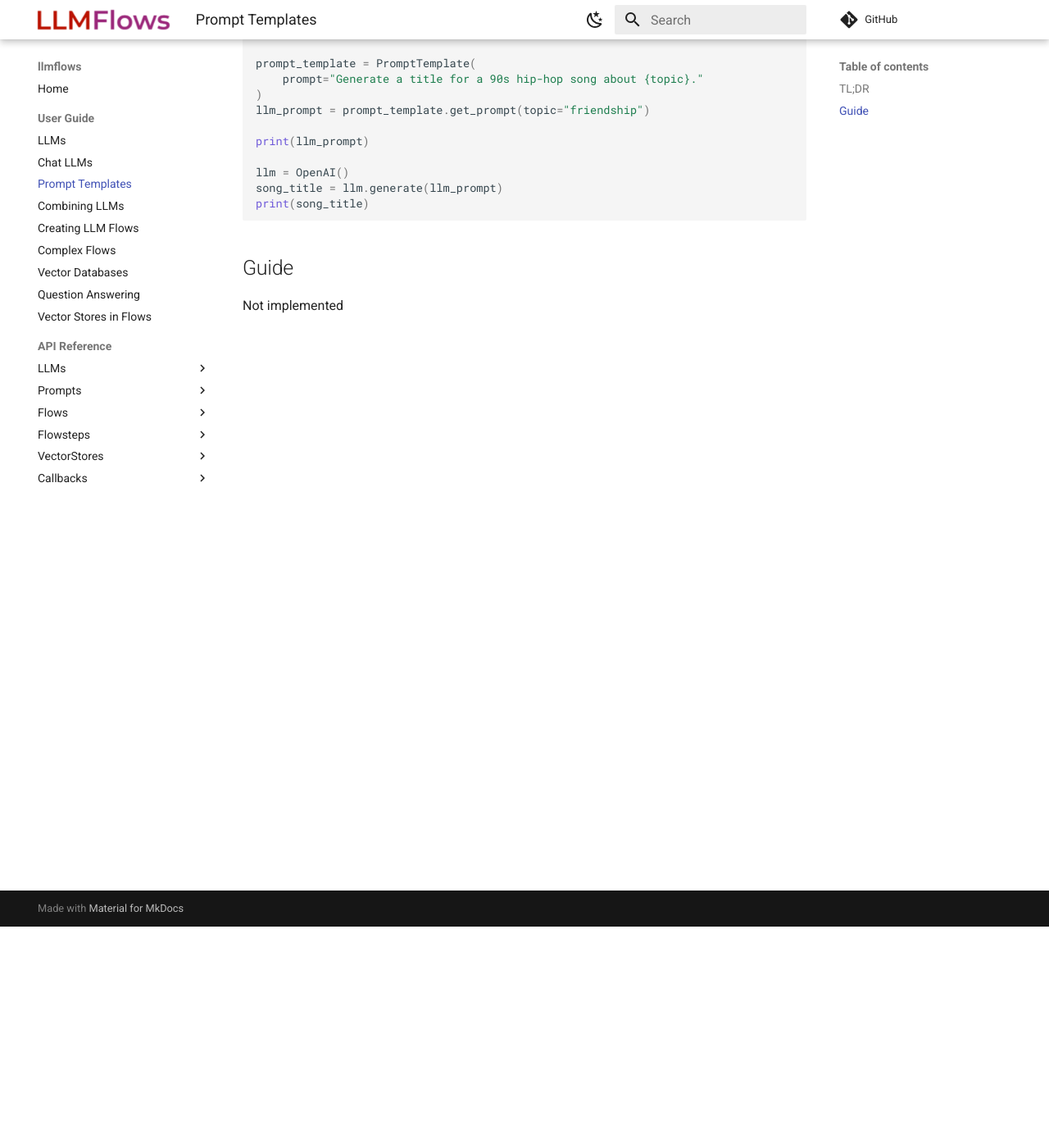
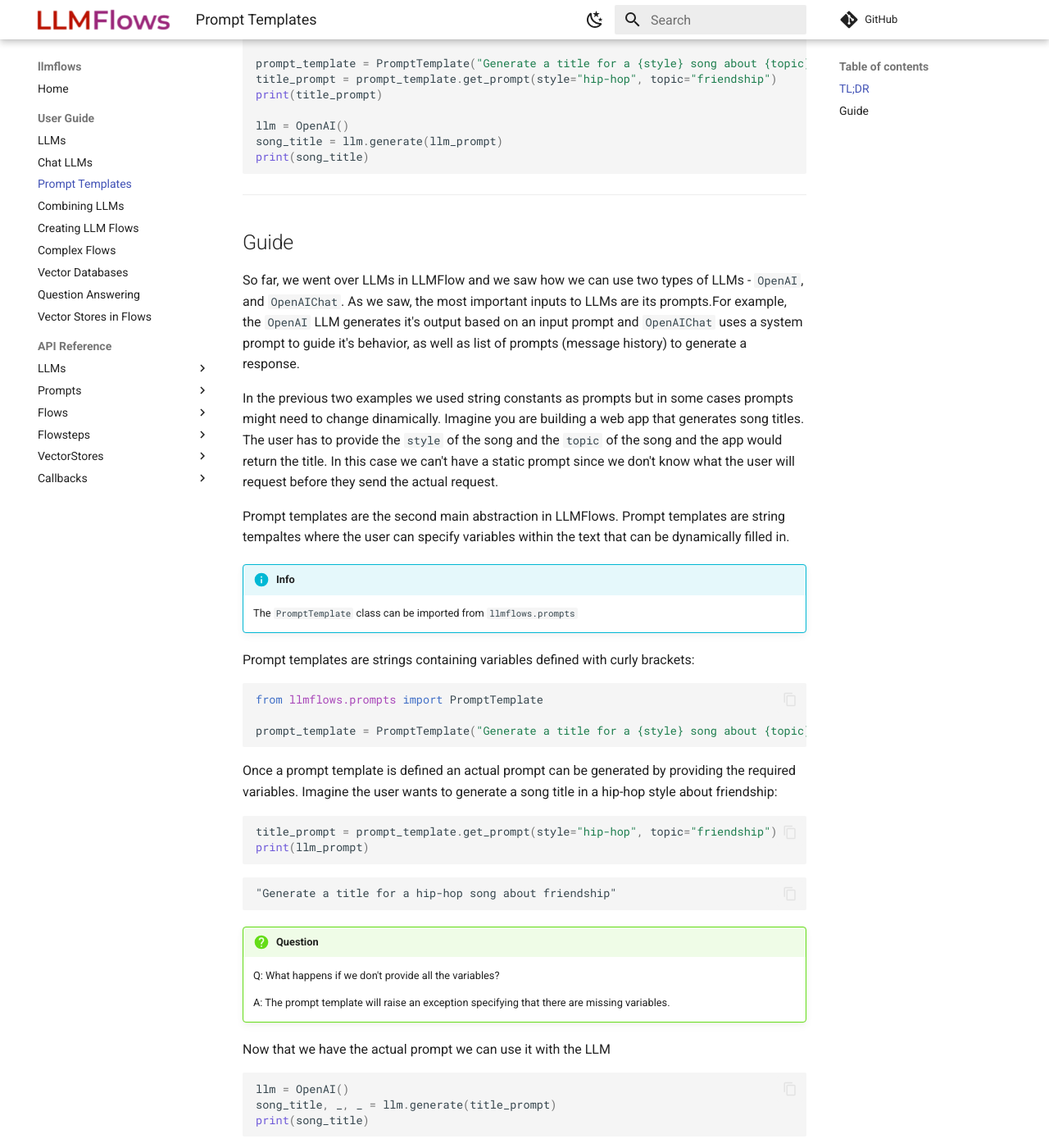
Before and after one commit to stoyan-stoyanov/llmflows, an MkDocs documentation site: the page built from docs/user_guide/Prompt Templates.md, in a window 1280 px wide and 1400 px high, scrolled down 270 px. Shown: the whole window at 82% size. Built offline with MkDocs 1.6.1 and Material for MkDocs 9.7.7, drawn with Linux system fonts in a browser that asks for light colours; comment, search, counter and statistics services are not loaded; some of the changed text lies outside the part shown.

Commit message:
adding guide for prompt templates

````diff
--- a/docs/user_guide/Prompt Templates.md
+++ b/docs/user_guide/Prompt Templates.md
@@ -4,18 +4,66 @@
 from llmflows.llms import OpenAI
 from llmflows.prompts import PromptTemplate
 
-prompt_template = PromptTemplate(
-    prompt="Generate a title for a 90s hip-hop song about {topic}."
-)
-llm_prompt = prompt_template.get_prompt(topic="friendship")
-
-print(llm_prompt)
+prompt_template = PromptTemplate("Generate a title for a {style} song about {topic}.")
+title_prompt = prompt_template.get_prompt(style="hip-hop", topic="friendship")
+print(title_prompt)
 
 llm = OpenAI()
 song_title = llm.generate(llm_prompt)
 print(song_title)
 
 ```
+***
+## Guide
+So far, we went over LLMs in LLMFlow and we saw how we can use two types of LLMs - `OpenAI`, and `OpenAIChat`.
+As we saw, the most important inputs to LLMs are its prompts.For example, the `OpenAI` LLM generates it's output based on an input prompt and
+`OpenAIChat` uses a system prompt to guide it's behavior, as well as list of prompts (message history) to generate a response.
 
-## Guide
-Not implemented
+In the previous two examples we used string constants as prompts but in some cases prompts might need to change dinamically.
+Imagine you are building a web app that generates song titles. The user has to provide the `style` of the song and the `topic` of the song and
+the app would return the title. In this case we can't have a static prompt since we don't know what the user will request before they send the actual request.
+
+Prompt templates are the second main abstraction in LLMFlows. Prompt templates are string tempaltes where the user can specify variables within the text that can be
+dynamically filled in.
+
+!!! info
+    The `PromptTemplate` class can be imported from `llmflows.prompts`
+
+Prompt templates are strings containing variables defined with curly brackets:
+```python
+from llmflows.prompts import PromptTemplate
+
+prompt_template = PromptTemplate("Generate a title for a {style} song about {topic}.")
+```
+
+Once a prompt template is defined an actual prompt can be generated by providing the required variables. Imagine the user wants
+to generate a song title in a hip-hop style about friendship:
+```python
+title_prompt = prompt_template.get_prompt(style="hip-hop", topic="friendship")
+print(llm_prompt)
+```
+```commandline
+"Generate a title for a hip-hop song about friendship"
+```
+
+!!! question
+
+    Q: What happens if we don't provide all the variables?
+
+    A: The prompt template will raise an exception specifying that there are missing variables.
+
+Now that we have the actual prompt we can use it with the LLM
+
+```python
+llm = OpenAI()
+song_title, _, _ = llm.generate(title_prompt)
+print(song_title)
+```
+
+```commandline
+"True to the Crew"
+```
+
+***
+[Previous](Chat LLMs.md){ .md-button }
+[Next](Combining LLMs.md){ .md-button }
--- a/mkdocs.yml
+++ b/mkdocs.yml
@@ -38,6 +38,9 @@ plugins:
 markdown_extensions:
   - pymdownx.highlight:
       anchor_linenums: true
+  - pymdownx.emoji:
+     emoji_index: !!python/name:materialx.emoji.twemoji
+     emoji_generator: !!python/name:materialx.emoji.to_svg
   - pymdownx.superfences
   - admonition
   - attr_list
````
Also changed, not shown: docs/index.md (+3 -9 lines), docs/user_guide/Chat LLMs.md (+1 -1 lines).
